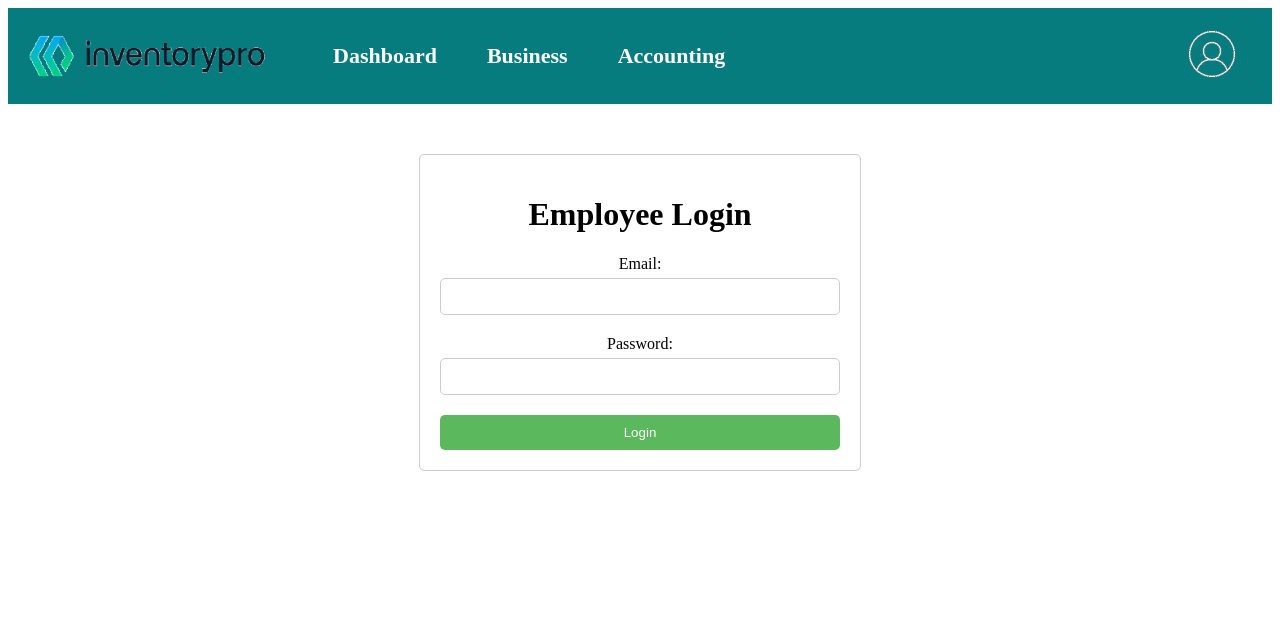
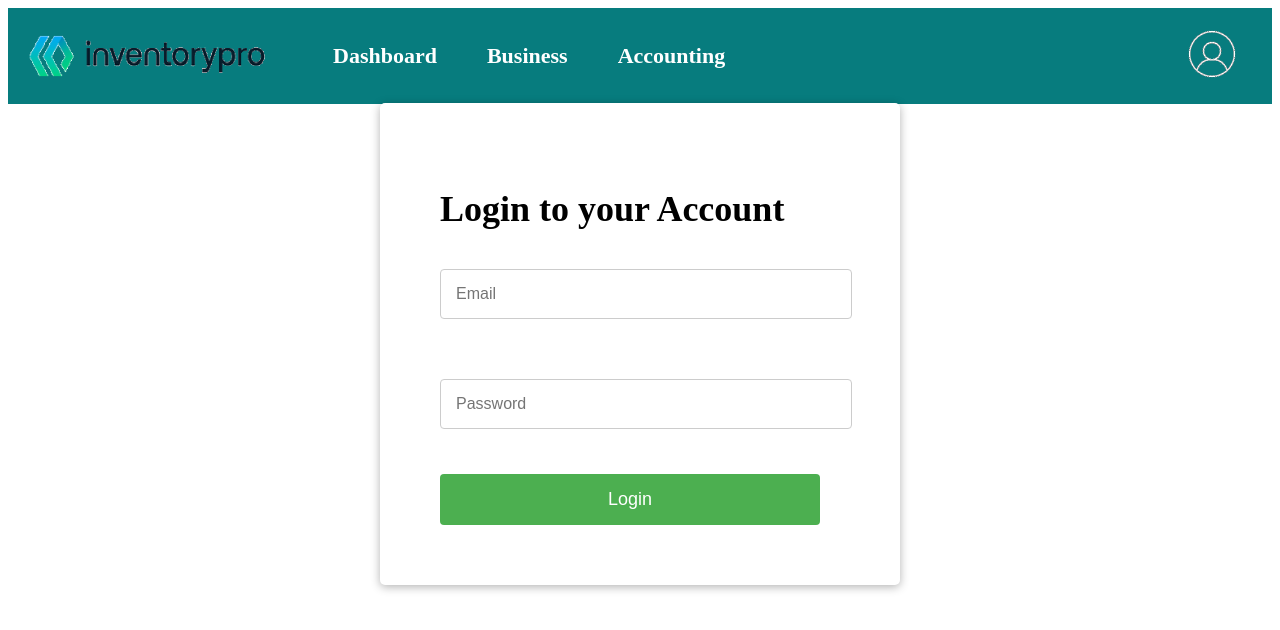
Before and after one commit to RyanWakey/InventoryManagementFrontend, a Vue app: page /login in a window 1280 px wide. Shown: the top 630 px of the page. Built offline with nearby package versions, Linux system fonts and the light colour scheme.

Commit message:
login page implemented

```diff
--- a/src/components/NavBar.vue
+++ b/src/components/NavBar.vue
@@ -15,7 +15,7 @@
 
     <!-- Profile Picture -->
     <div class="profile-container">
-      <router-link to="/loginRegister" class="navbar-item">
+      <router-link to="/login" class="navbar-item">
         <div>
           <img src ="@/assets/ProfilePic.png" alt="Profile Image" class="profile-logo">
         </div>
--- a/src/views/LoginPage.vue
+++ b/src/views/LoginPage.vue
@@ -1,18 +1,18 @@
 <template>
+  <div class="login-page">
     <div class="login-container">
-      <h1>Employee Login</h1>
+      <h1>Login to your Account</h1>
       <form @submit.prevent="handleLogin">
         <div class="form-group">
-          <label for="email">Email:</label>
-          <input type="email" id="email" v-model="loginDetails.email" required>
+          <input type="email" id="email" v-model="loginDetails.email" placeholder="Email" required>
         </div>
         <div class="form-group">
-          <label for="password">Password:</label>
-          <input type="password" id="password" v-model="loginDetails.password" required>
+          <input type="password" id="password" v-model="loginDetails.password" placeholder="Password" required>
         </div>
         <button type="submit">Login</button>
         <p v-if="error" class="error-message">{{ error }}</p>
       </form>
+    </div>
   </div>
 </template>
 
@@ -42,47 +42,55 @@
 </script>
 
 <style scoped>
+.login-page {
+  display: flex;
+  justify-content: center;
+  align-items: center;
+  height: 60vh; /* This will cover the entire height of the viewport */
+}
+
 .login-container {
-    max-width: 400px;
-    margin: 50px auto;
-    padding: 20px;
-    border: 1px solid #ccc;
+  box-shadow: 0 2px 10px rgba(0, 0, 0, 0.3);
   border-radius: 5px;
-    text-align: center;
+  padding: 60px; /* Increased padding */
+  width: 400px; /* Increased width */
+  background: white;
+  font-size: 18px; /* Larger text */
 }
 
 .form-group {
-    margin-bottom: 20px;
+  margin-bottom: 30px; /* Increased space between input fields */
 }
 
-  .form-group label {
-    display: block;
-    margin-bottom: 5px;
-  }
-
-  .form-group input {
-    width: calc(100% - 22px);
-    padding: 10px;
+input[type=email], input[type=password] {
+  width: calc(100% - 20px); /* Adjust width accounting for padding */
+  padding: 15px; /* Larger padding */
+  margin: 15px 0; /* Increased space around input fields */
   border: 1px solid #ccc;
-    border-radius: 5px;
+  border-radius: 4px;
+  font-size: 16px; /* Larger font size */
 }
 
 button {
-    width: 100%;
-    padding: 10px;
-    background-color: #5cb85c;
+  width: calc(100% - 20px); /* Adjust width accounting for padding */
+  padding: 15px; /* Larger padding */
+  background-color: #4CAF50; /* Green */
   color: white;
   border: none;
-    border-radius: 5px;
+  border-radius: 4px;
   cursor: pointer;
+  font-size: 18px; /* Larger font size */
 }
 
 button:hover {
-    background-color: #4cae4c;
+  background-color: #45a049;
 }
 
 .error-message {
   color: red;
-    margin-top: 20px;
+  margin-top: 20px; /* Add space above the error message if needed */
+  font-size: 16px; /* Larger font size for error message */
 }
+
+
 </style>
```
Lines whose indentation alone changed are shown as unchanged.
